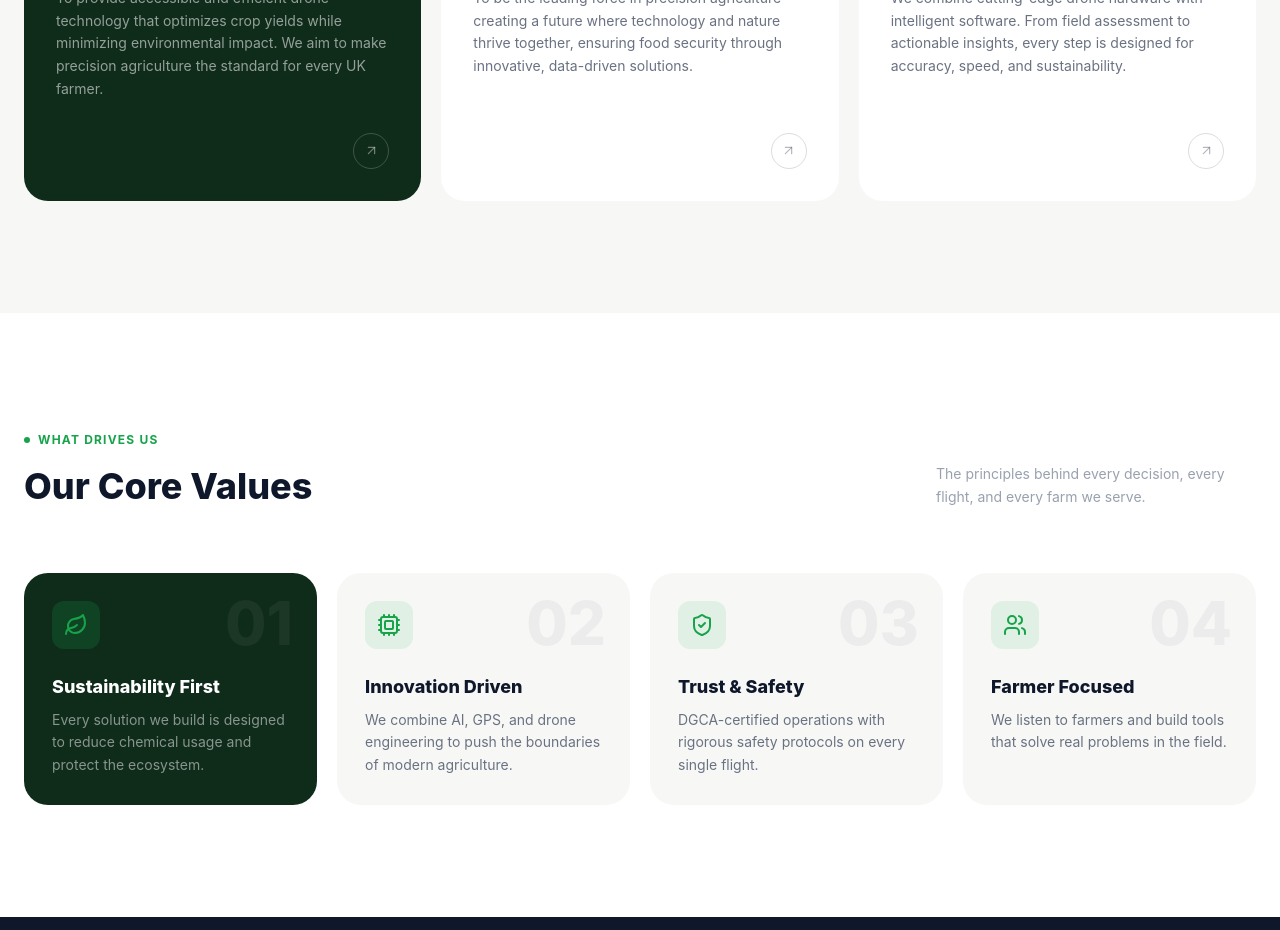
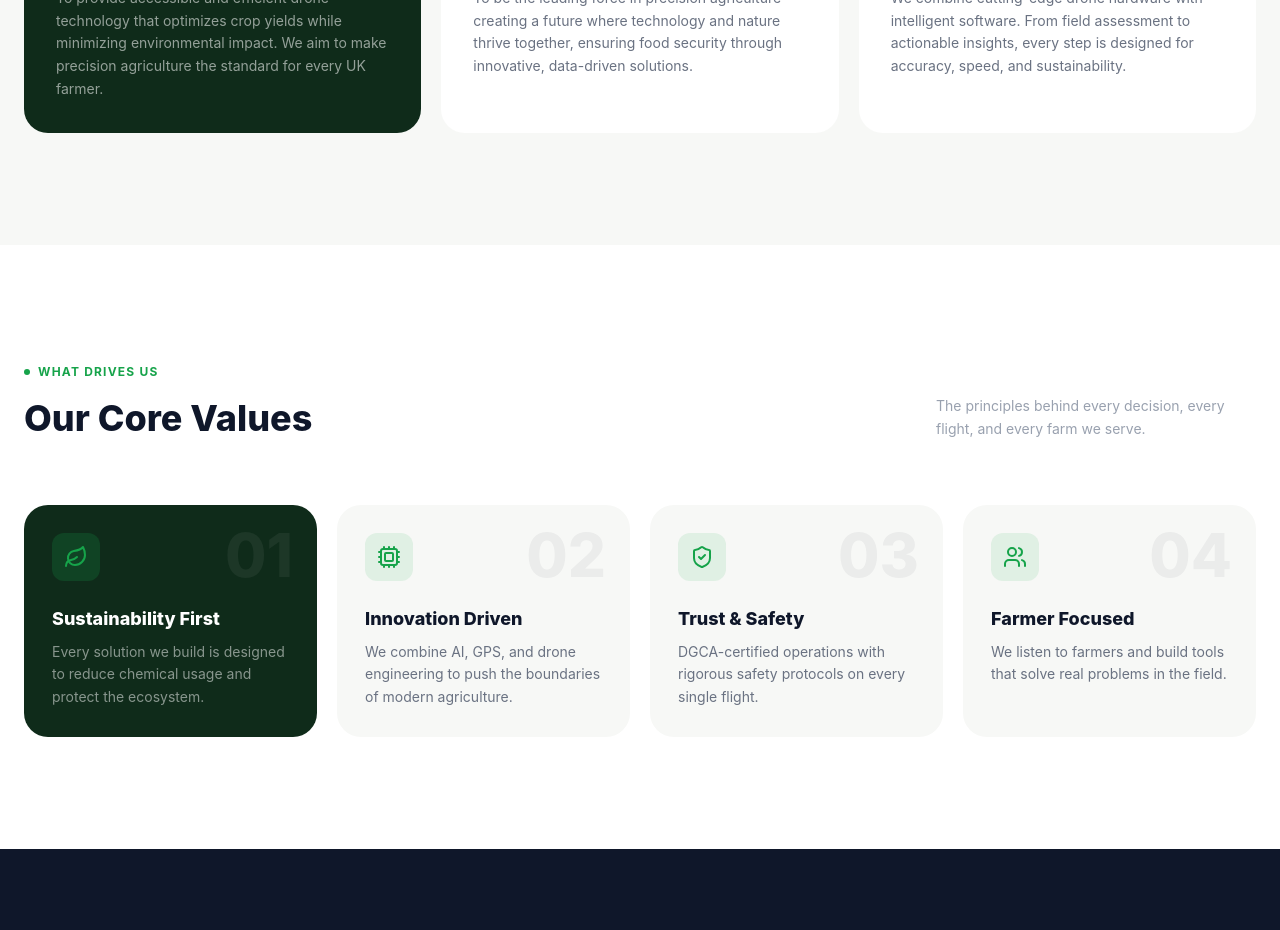
Before and after one commit to mithlohar144/SkyFeather-Innovations, a React (Vite) app in the folder SkyFeather/: page /about in a window 1280 px wide. Shown: the part 1360-2290 px from the top of the page. Built offline with nearby package versions, Linux system fonts and the light colour scheme.

Commit message:
Update MissionVision and MappingHero components; add links in Services page and create robots.txt and sitemap.xml

```diff
--- a/SkyFeather/src/components/about/MissionVision.jsx
+++ b/SkyFeather/src/components/about/MissionVision.jsx
@@ -84,16 +84,7 @@ const MissionVision = () => (
               </p>
             </div>
 
-            {/* Bottom arrow */}
-            <div className="mt-8 flex items-center justify-end">
-              <span className={`w-9 h-9 rounded-full border flex items-center justify-center transition-all duration-300 group-hover:scale-110 ${
-                card.highlight
-                  ? 'border-white/20 text-white/40 group-hover:bg-agri-green group-hover:border-agri-green group-hover:text-[#0f2b1a]'
-                  : 'border-agri-dark/15 text-agri-dark/30 group-hover:bg-agri-green group-hover:border-agri-green group-hover:text-[#0f2b1a]'
-              }`}>
-                <ArrowUpRight size={15} />
-              </span>
-            </div>
+
           </motion.div>
         ))}
       </div>
--- a/SkyFeather/src/components/mapping/MappingHero.jsx
+++ b/SkyFeather/src/components/mapping/MappingHero.jsx
@@ -1,6 +1,6 @@
 import React from 'react';
 import { motion } from 'framer-motion';
-import vegi from '../../assest/images/vegi.png';
+import vegi from '../../assest/images/map.png';
 
 const MappingHero = () => (
   <section className="relative py-16 md:py-24 bg-gradient-to-br from-white via-green-50/30 to-white overflow-hidden">
--- a/SkyFeather/src/pages/Services.jsx
+++ b/SkyFeather/src/pages/Services.jsx
@@ -1,5 +1,6 @@
 // src/pages/Services.jsx
 import React from 'react';
+import { Link } from 'react-router-dom';
 import Navbar from '../components/common/Navbar';
 import Footer from '../components/common/Footer';
 import mapping from '../assest/images/mapping.avif';
@@ -12,17 +13,20 @@ const Services = () => {
     {
       title: 'Drone Multispectral Mapping',
       desc: 'Drone mapping that shows how crops are performing across the field, helping identify variations in growth, stress, and areas that may need attention.',
-      imageSrc: mapping
+      imageSrc: mapping,
+      link: '/services/multispectral-mapping'
     },
     {
       title: 'Drone Spraying Services',
       desc: 'Precision drone spraying for fertilisers, bio stimulants, and natural pest control products, applied without ground damage and at the right time for the crop.',
-      imageSrc: spraying
+      imageSrc: spraying,
+      link: '/services/drone-spraying'
     },
     {
       title: 'Drone Spreading Services',
       desc: 'Aerial spreading of seed, fertiliser, and pelleted products without soil compaction, allowing applications even when ground conditions limit machinery access.',
-      imageSrc: spreading
+      imageSrc: spreading,
+      link: '/services/drone-spreading'
     }
   ];
 
@@ -48,6 +52,9 @@ const Services = () => {
                   <div className="p-6">
                     <h2 className="text-xl font-bold text-agri-dark mb-3">{service.title}</h2>
                     <p className="text-gray-700 leading-relaxed text-sm">{service.desc}</p>
+                    <Link to={service.link} className="inline-flex items-center justify-center mt-4 w-10 h-10 bg-agri-green text-white rounded-full hover:bg-green-700 transition-colors">
+                      <svg xmlns="http://www.w3.org/2000/svg" viewBox="0 0 24 24" fill="currentColor" className="w-5 h-5"><path d="M16.0037 9.41421L7.39712 18.0208L5.98291 16.6066L14.5895 8H7.00373V6H18.0037V17H16.0037V9.41421Z"></path></svg>
+                    </Link>
                   </div>
                 </article>
               ))}
```
Also changed, not shown: SkyFeather/public/robots.txt (added), 1 other file (tests, documents, lock files or other folders).
